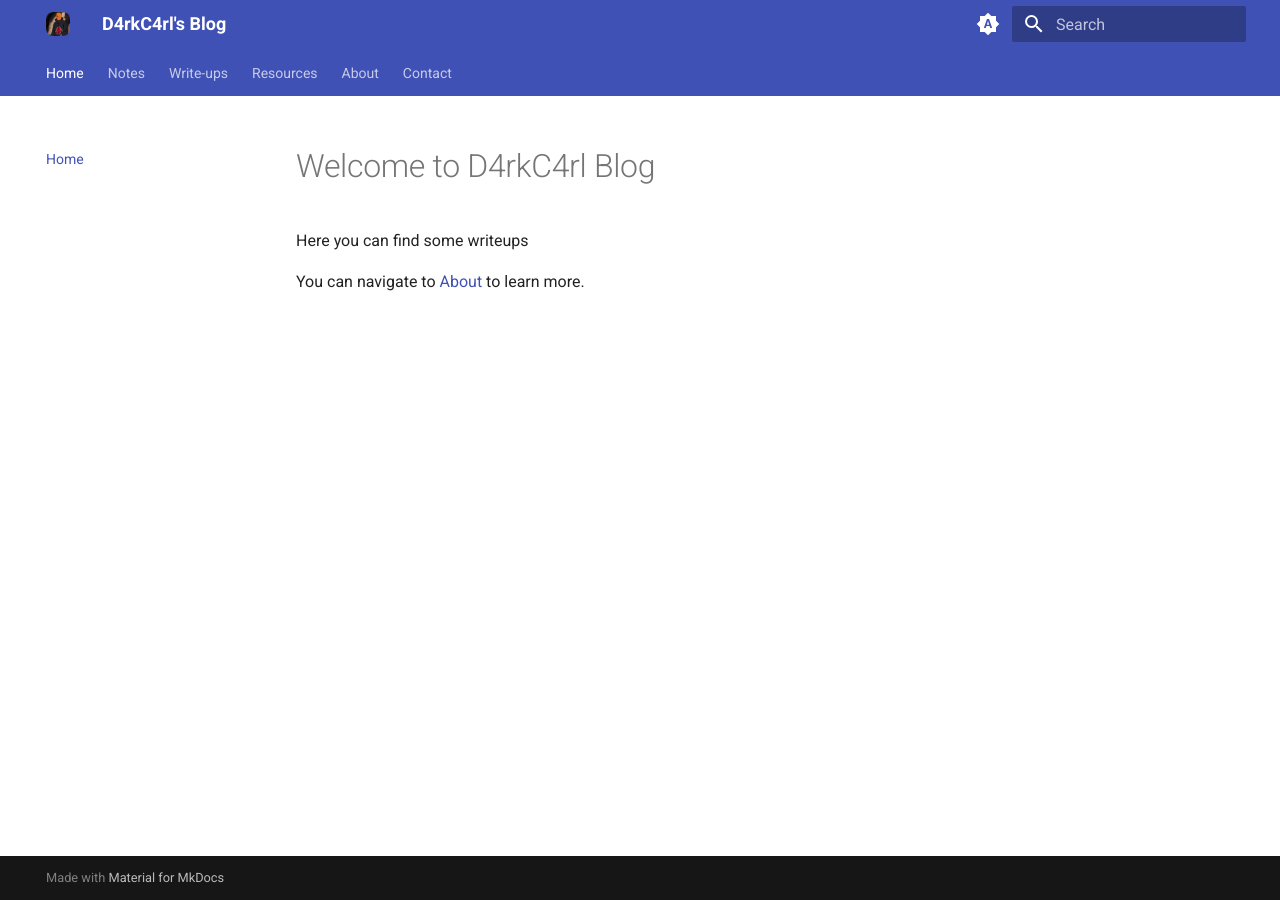
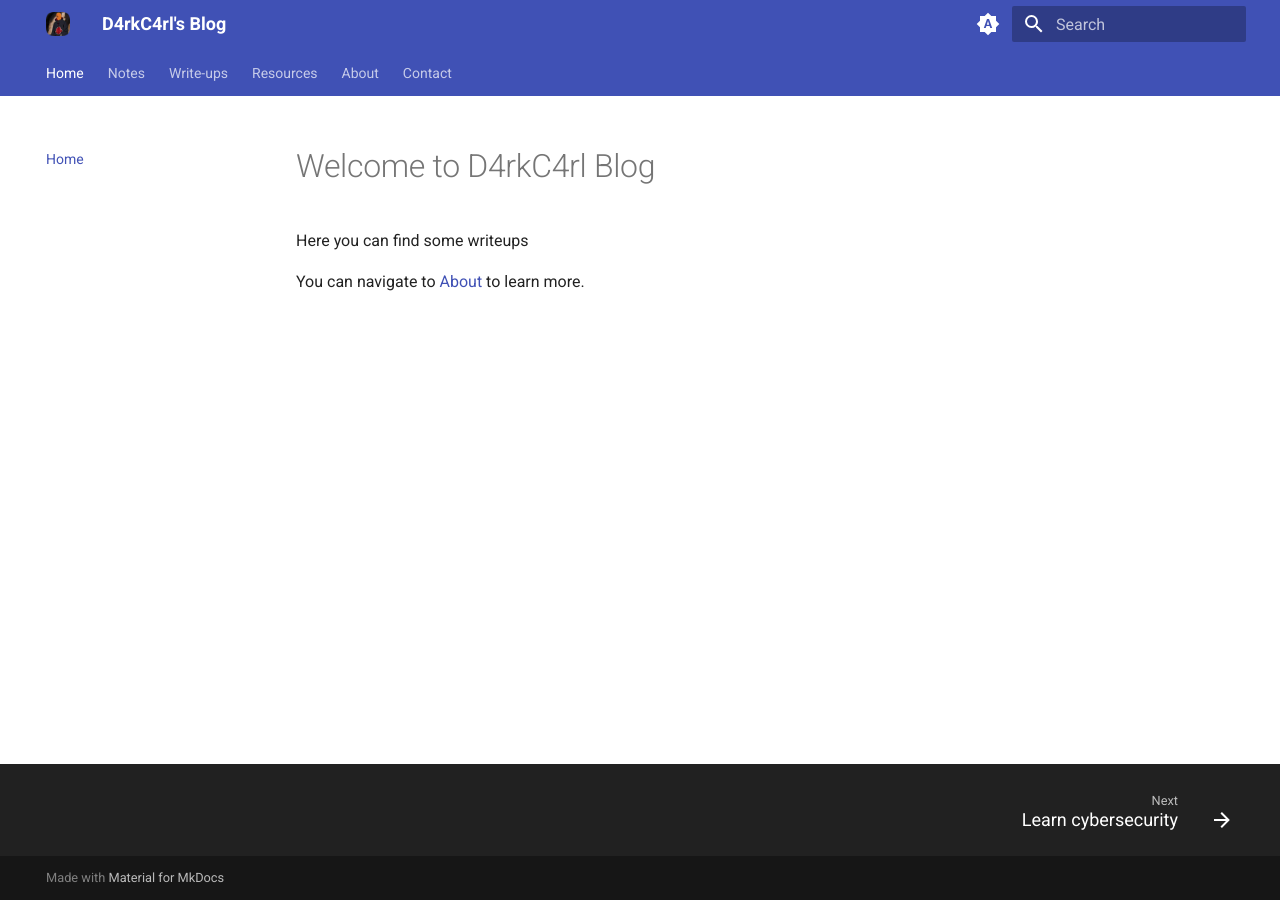
Before and after one commit to Fabrice000/D4rkC4rl, an MkDocs documentation site: the page built from docs/index.md, in a window 1280 px wide. Built offline with MkDocs 1.6.1 and Material for MkDocs 9.7.7, drawn with Linux system fonts in a browser that asks for light colours; part of the change alters nothing that is shown.

```diff
--- a/mkdocs.yml
+++ b/mkdocs.yml
@@ -37,6 +37,7 @@ theme:
     - content.code.copy
     - content.code.fold
     - content.tabs.link
+    - navigation.footer
   palette:
 
     # Palette toggle for automatic mode
@@ -62,3 +63,14 @@ theme:
     text: Roboto
     code: Roboto Mono
   logo: assets/favicon.ico
+  extra:
+    social:
+      - icon: fontawesome/brands/github
+        link: https://github.com/D4rkC4rl
+        name: "GitHub"
+      - icon: fontawesome/brands/twitter
+        link: https://twitter.com/D4rkC4rl
+        name: "Twitter"
+      - icon: fontawesome/brands/linkedin
+        link: https://linkedin.com/in/D4rkC4rl
+        name: "LinkedIn"
```
